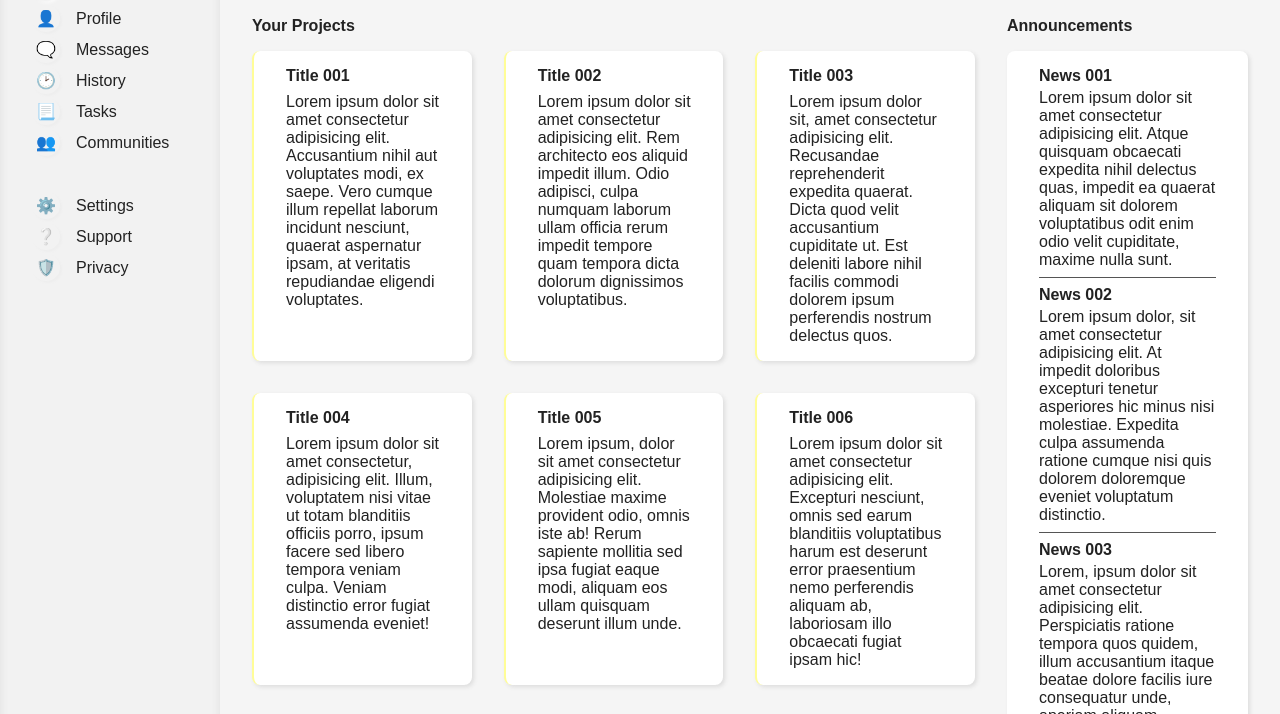
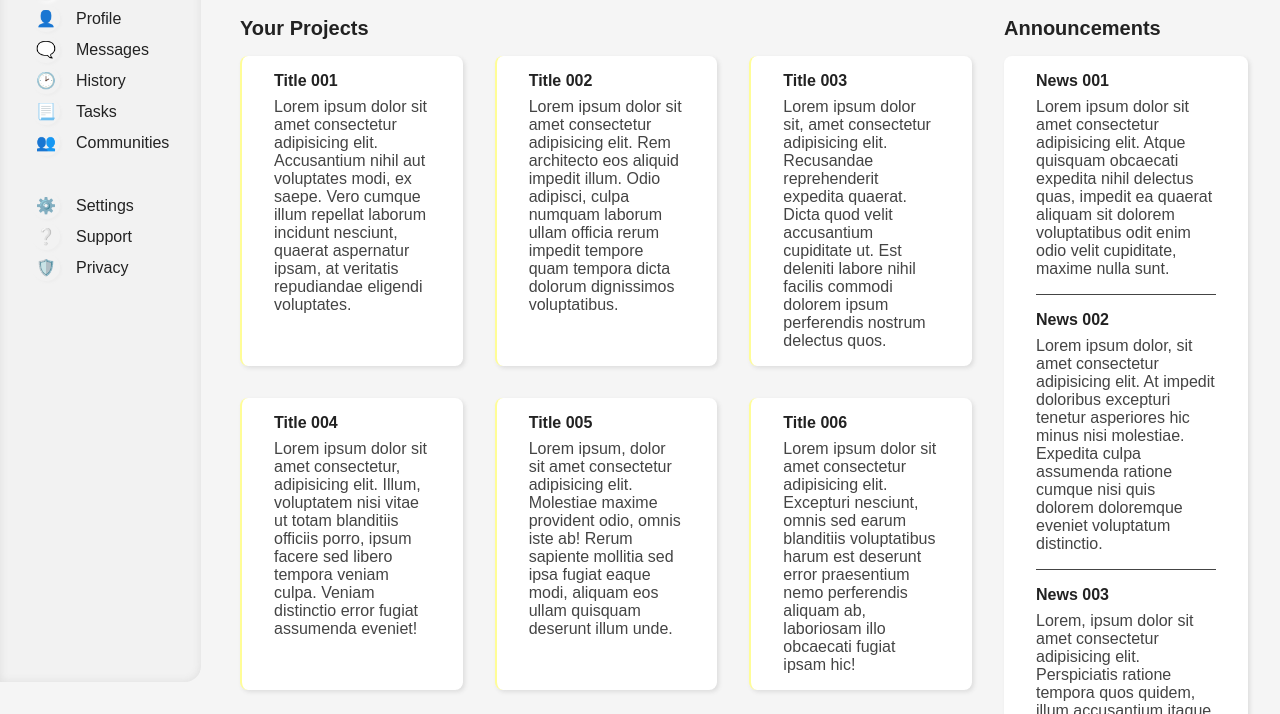
Before and after one commit to sofffja/odin-admin, a plain HTML site: page index.html in a window 1280 px wide. Shown: the part 150-864 px from the top of the page. Drawn offline with Linux system fonts and the light colour scheme; a web font is replaced by a local one.

Commit message:
Fix minor styles

```diff
--- a/index.html
+++ b/index.html
@@ -195,19 +195,19 @@
         <h2>Announcements</h2>
         <div class="announcements-card card">
           <div>
-            <p class="announcement-title">News 001</p>
+            <h3 class="announcement-title">News 001</h3>
             <p class="announcement-preview">Lorem ipsum dolor sit amet consectetur adipisicing elit. Atque quisquam
               obcaecati expedita nihil delectus quas, impedit ea quaerat aliquam sit dolorem voluptatibus odit enim
               odio velit cupiditate, maxime nulla sunt.</p>
           </div>
           <div>
-            <p class="announcement-title">News 002</p>
+            <h3 class="announcement-title">News 002</h3>
             <p class="announcement-preview">Lorem ipsum dolor, sit amet consectetur adipisicing elit. At impedit
               doloribus excepturi tenetur asperiores hic minus nisi molestiae. Expedita culpa assumenda ratione cumque
               nisi quis dolorem doloremque eveniet voluptatum distinctio.</p>
           </div>
           <div>
-            <p class="announcement-title">News 003</p>
+            <h3 class="announcement-title">News 003</h3>
             <p class="announcement-preview">Lorem, ipsum dolor sit amet consectetur adipisicing elit. Perspiciatis
               ratione tempora quos quidem, illum accusantium itaque beatae dolore facilis iure consequatur unde,
               aperiam aliquam sapiente at architecto ad velit quia!</p>
--- a/styles.css
+++ b/styles.css
@@ -9,7 +9,7 @@
   --light-1: #ffffff;
   --light-2: #f5f5f5;
   --dark-1: #222;
-  --dark-2: #555;
+  --dark-2: #444;
   --shadow: #ddd;
   --accent-1: #fffb00;
   --accent-2: #fffd97;
@@ -64,6 +64,8 @@ h1 {
 .app-button:hover {
   /* background-color: var(--secondary); */
   box-shadow: -4px -4px 4px var(--shadow), 1px 1px 4px var(--light-1);
+  cursor: pointer;
+  color: var(--dark-2);
 }
 
 .card {
@@ -71,6 +73,7 @@ h1 {
   padding: calc(var(--pad) / 2) var(--pad);
   border-radius: var(--rad-2);
   box-shadow: 2px 2px 4px var(--shadow);
+  transition: 200ms;
 }
 
 .emoji {
@@ -88,7 +91,7 @@ h1 {
 /* LAYOUT */
 .container {
   display: grid;
-  grid-template-columns: 220px 1fr;
+  grid-template-columns: 208px 1fr;
   grid-template-rows: auto 1fr;
   grid-template-areas:
     "sidebar header"
@@ -97,7 +100,11 @@ h1 {
   min-height: 100vh;
 }
 
+/* SECTIONS */
+/* sidebar */
 .side-bar {
+  height: 100%;
+  position: fixed;
   background-color: #f2f2f2;
   grid-area: sidebar;
   padding: var(--pad);
@@ -121,6 +128,11 @@ h1 {
   margin-bottom: 0.25rem;
 }
 
+.settings-menu {
+
+}
+
+/* header */
 .header {
   padding: var(--pad);
   grid-area: header;
@@ -176,6 +188,7 @@ h1 {
   font-weight: bold;
 }
 
+/* content */
 .content {
   grid-area: content;
   display: grid;
@@ -192,17 +205,17 @@ h1 {
   gap: calc(var(--gap) / 2);
 }
 
-.projects {
- grid-area: 1 / 1 / -1 / 2;
-}
-
 .content h2 {
-  font-size: 1rem;
+  font-size: 1.25rem;
 }
 
 .content h3 {
   font-size: 1rem;
   margin-bottom: 8px;
+}
+
+.projects {
+ grid-area: 1 / 1 / -1 / 2;
 }
 
 .projects-cards {
@@ -215,24 +228,23 @@ h1 {
   border-left: 2px solid var(--accent-2);
 }
 
-.announcements-card {
-  display: grid;
-  gap: 8px;
+.projects-cards p {
+  color: var(--dark-2);
 }
 
 .announcements-card>div+div {
   border-top: 1px solid var(--dark-2);
-  padding-top: 8px;
+  padding-top: 16px;
 }
 
-.announcement-title {
-  font-weight: bold;
-  margin-bottom: 4px;
+.announcements-card,
+.trending .card {
+  display: grid;
+  gap: 16px;
 }
 
-.trending .card {
-  display: grid;
-  gap: 8px;
+.announcement-preview {
+  color: var(--dark-2);
 }
 
 .trending-item {
@@ -259,7 +271,7 @@ h1 {
   color: var(--dark-2);
 }
 
-/* animations */
+/* ANIMATIONS */
 .side-bar menu li:hover a,
 .header a:hover {
   text-decoration: underline;
@@ -272,3 +284,9 @@ h1 {
   text-decoration: none;
   box-shadow: -2px -2px 4px var(--shadow), 1px 1px 4px var(--light-1);
 }
+
+.projects .card:hover {
+  transform: translateY(-4px);
+  box-shadow: 2px 4px 8px var(--shadow);
+  border-left: 2px solid var(--accent-1);
+}
```
